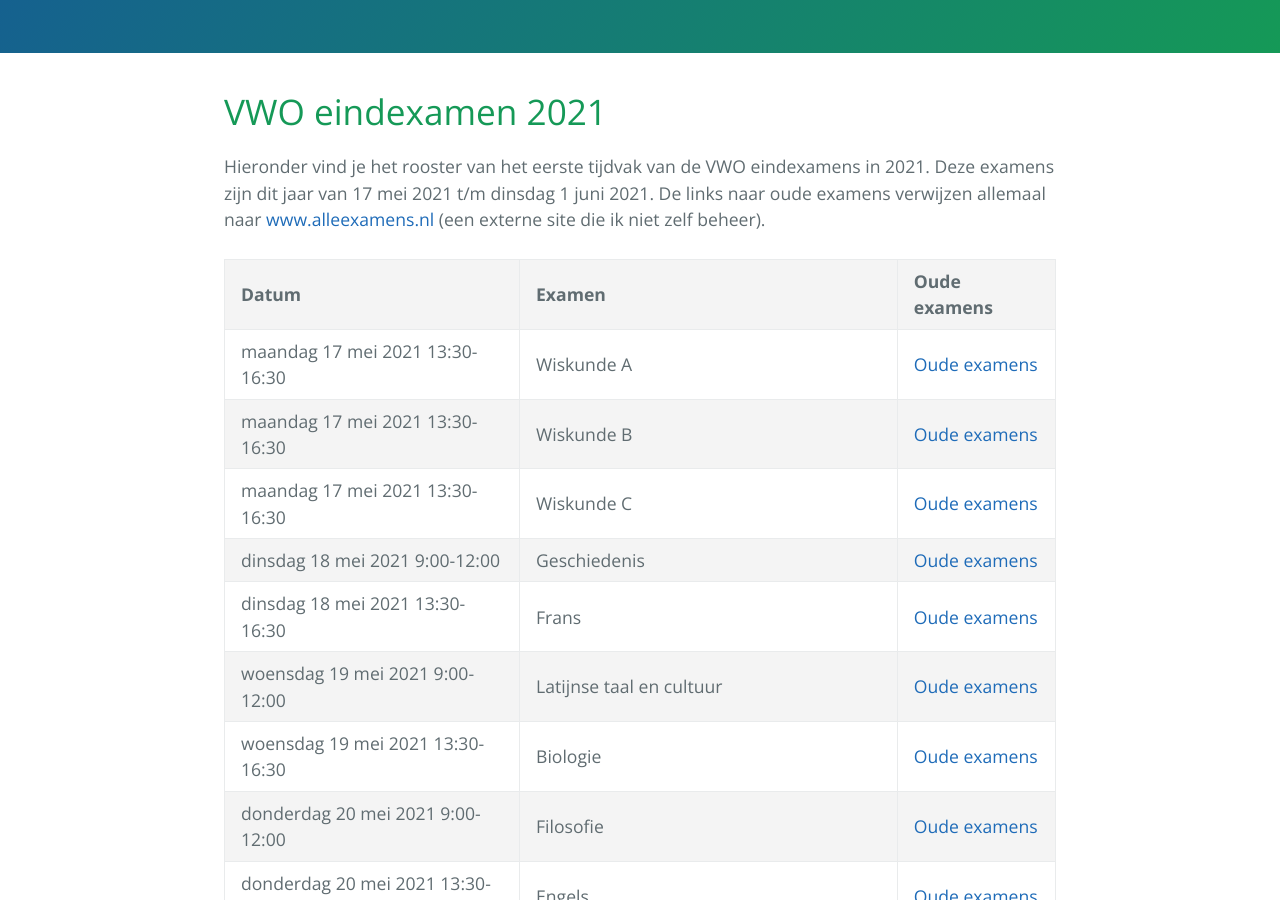
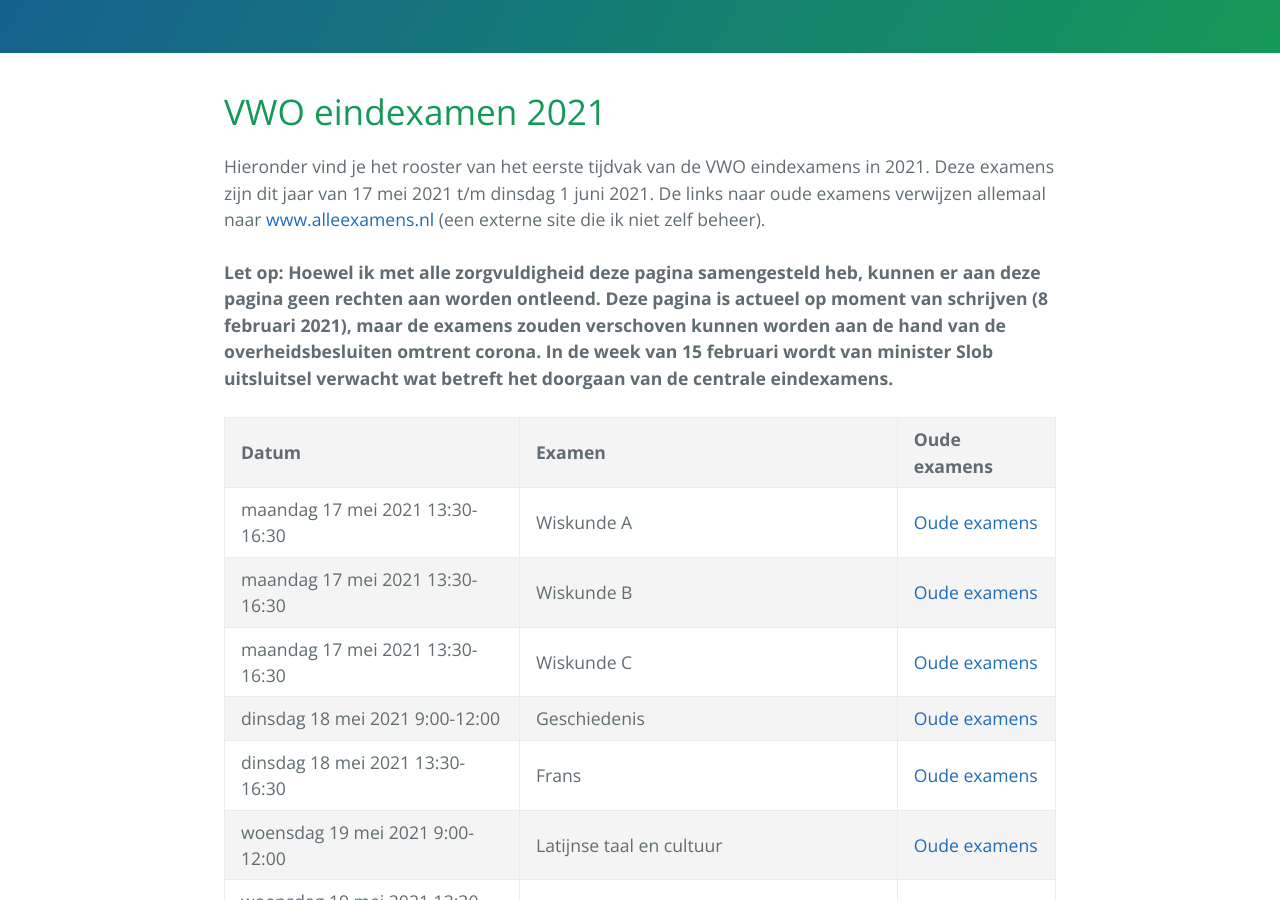
Before and after one commit to wiskundevragen/wiskundevragen.github.io, a Jekyll site: the page built from examen/vwo.html, in a window 1280 px wide and 900 px high, scrolled down 407 px. Built offline with Jekyll 4.4.1, drawn with Linux system fonts in a browser that asks for light colours.

Commit message:
tekstuele wijziging

```diff
--- a/examen/vwo.html
+++ b/examen/vwo.html
@@ -11,6 +11,12 @@ see_also: ["mavo_rooster", "havo_rooster", "roosterpagina", "home"]
 Hieronder vind je het rooster van het eerste tijdvak van de VWO eindexamens in 2021. Deze examens zijn dit jaar van 17
 mei 2021 t/m dinsdag 1 juni 2021. De links naar oude examens verwijzen allemaal naar <a
 	href="https://www.alleexamens.nl">www.alleexamens.nl</a> (een externe site die ik niet zelf beheer).
+<br>
+<br>
+<b>Let op: Hoewel ik met alle zorgvuldigheid deze pagina samengesteld heb, kunnen er aan deze pagina geen rechten aan
+	worden ontleend. Deze pagina is actueel op moment van schrijven (8 februari 2021), maar de examens zouden
+	verschoven kunnen worden aan de hand van de overheidsbesluiten omtrent corona. In de week van 15 februari wordt van
+	minister Slob uitsluitsel verwacht wat betreft het doorgaan van de centrale eindexamens.</b>
 <br>
 <br>
 <table>
```
Also changed, not shown: examen/havo.html (+6 -4 lines), examen/vmbo-gl-tl.html (+6 -4 lines).
